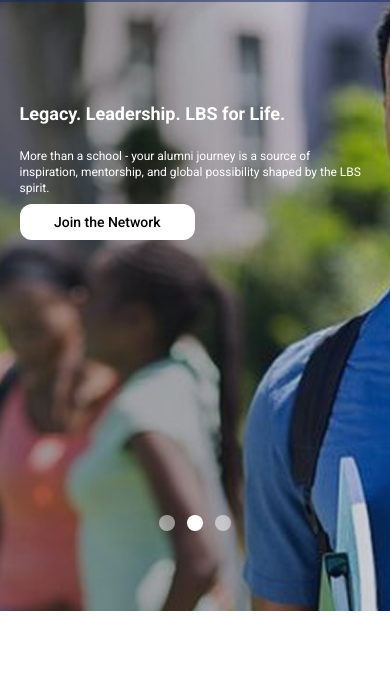
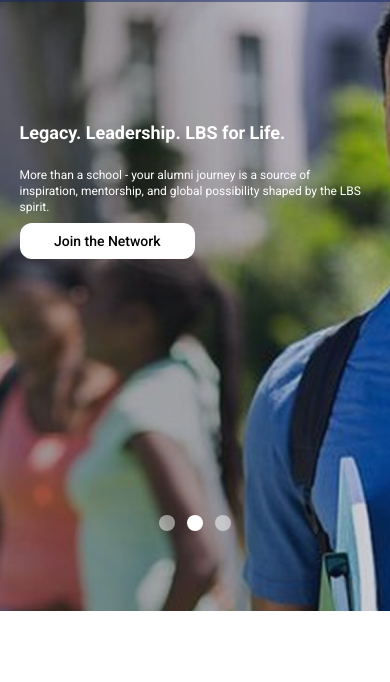
Before and after one commit to Shortiii/LBS, a website built with Vite: page index.html in a window 390 px wide. Shown: the part 162-844 px from the top of the page. Built offline with nearby package versions, Linux system fonts and the light colour scheme; files whose address does not match are found by name.

Commit message:
index fixes

```diff
--- a/src/styles/home.css
+++ b/src/styles/home.css
@@ -72,7 +72,7 @@
   @apply flex gap-5
 }
 .bottom-header {
-  @apply text-white mt-[25%] lg:mt-[10%] 2xl:mt-[30%] ml-[5%] w-[90%] md:w-3/4 lg:w-2/4 flex flex-col gap-2 md:gap-4 lg:gap-6
+  @apply text-white mt-[30%] lg:mt-[10%] 2xl:mt-[15%] ml-[5%] w-[90%] md:w-3/4 lg:w-2/4 flex flex-col gap-2 md:gap-4 lg:gap-6
 }
 .bottom-header h1 {
   @apply text-lg md:text-2xl lg:text-4xl font-bold mb-3
```
